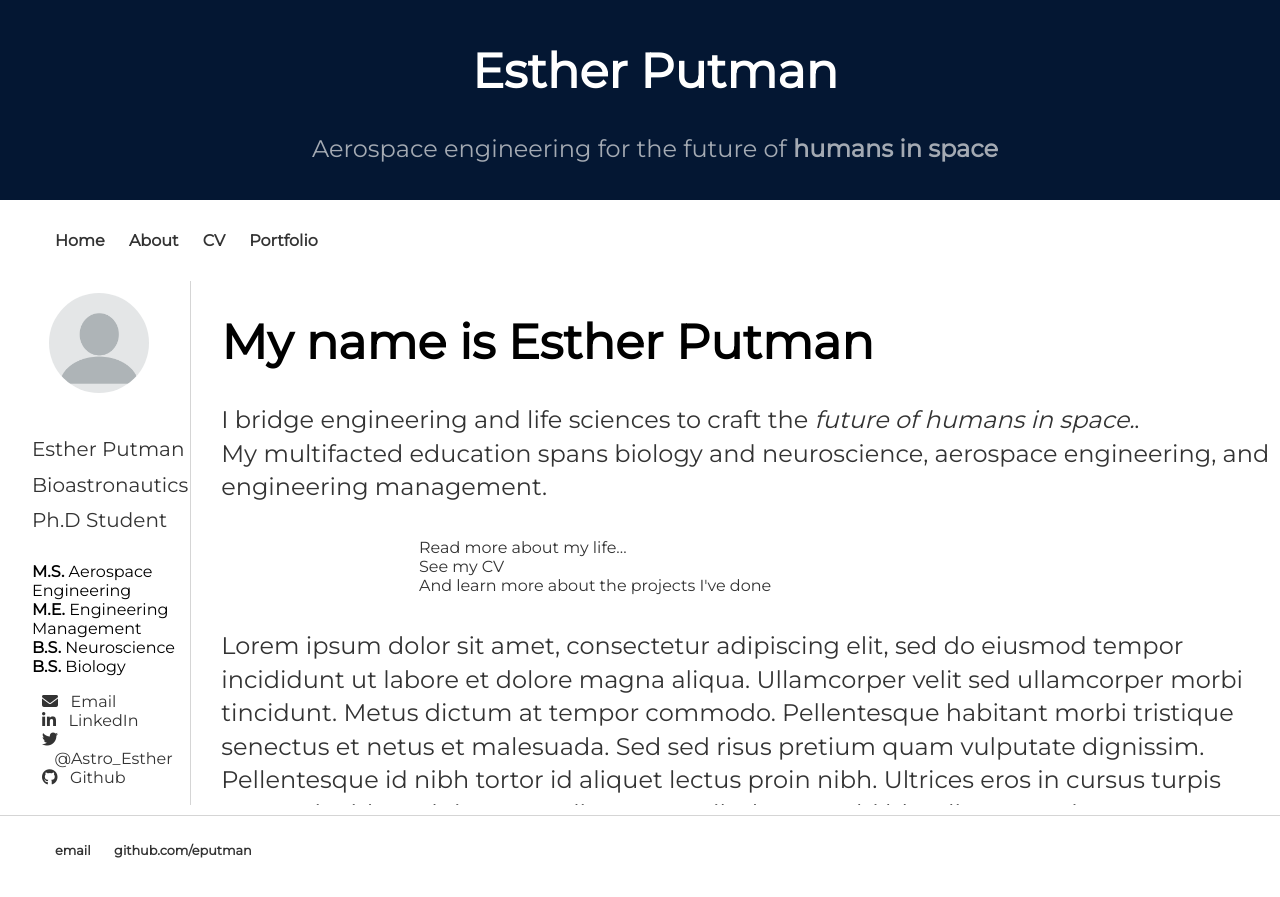
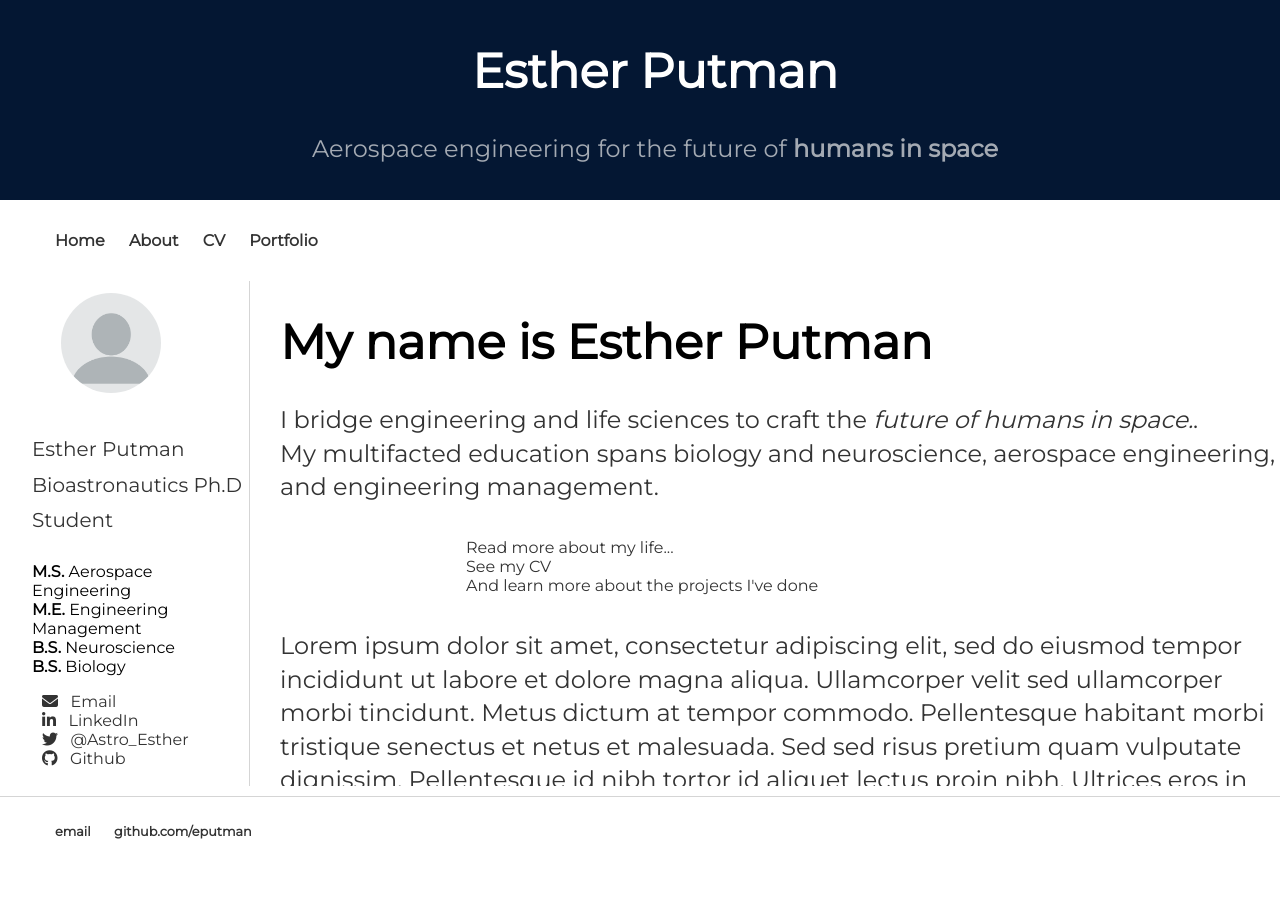
Before and after one commit to eputman/eputman.github.io, a Jekyll site: the page built from index.html, in a window 1280 px wide. Shown: the top 897 px of the page. Built offline with Jekyll 4.4.1, drawn with Linux system fonts in a browser that asks for light colours; nearby versions of some CDN libraries.

Commit message:
Update main.css

```diff
--- a/css/main.css
+++ b/css/main.css
@@ -119,7 +119,7 @@ ul.posts li {
      position: sticky;
      top: 0.5em;
      border-right: 1px solid #d5d5d5;
-     width: 250px;
+     min-width: 250px;
      height: auto;
      background: #ffffff;
      padding: 2px;
```
